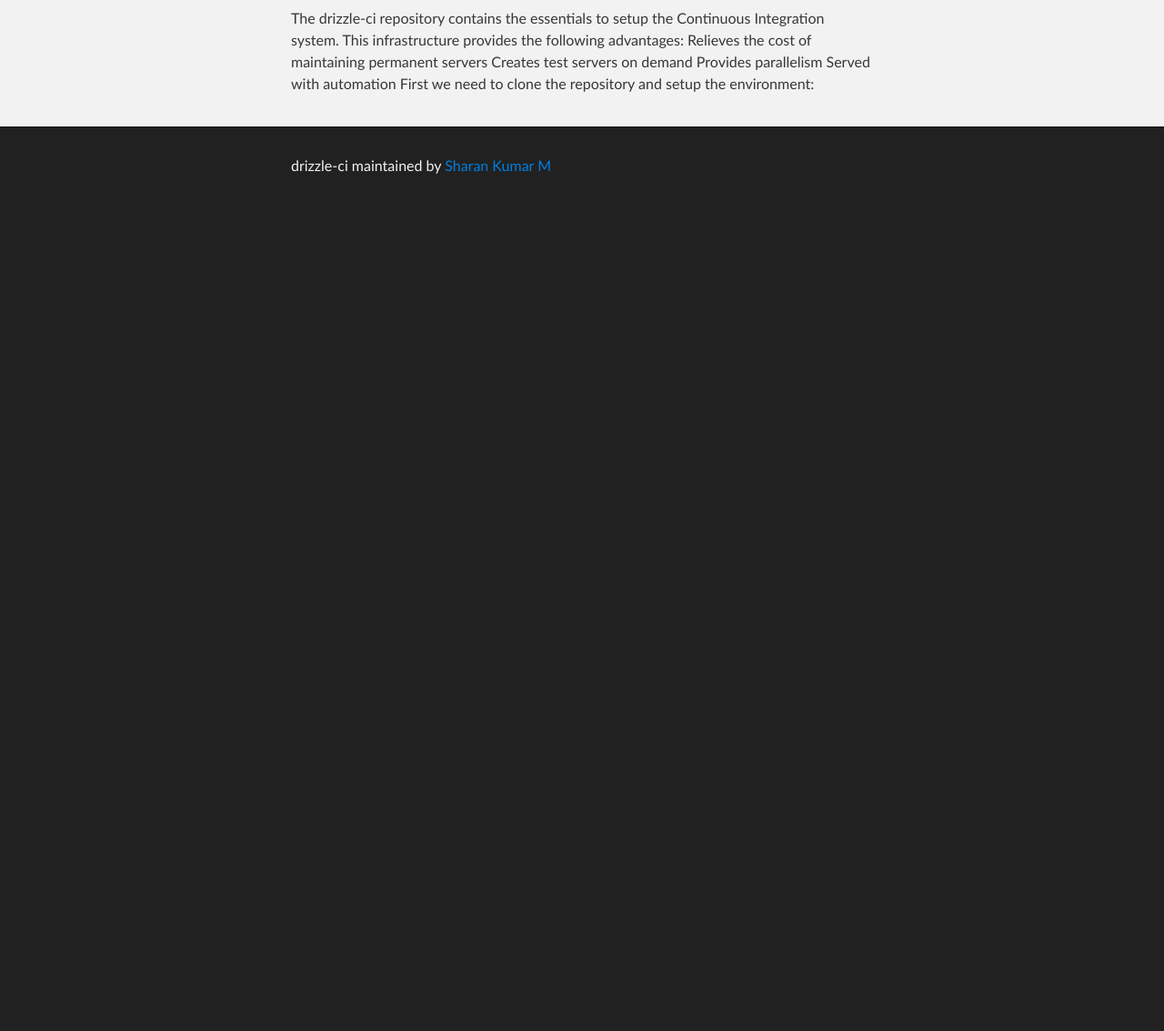
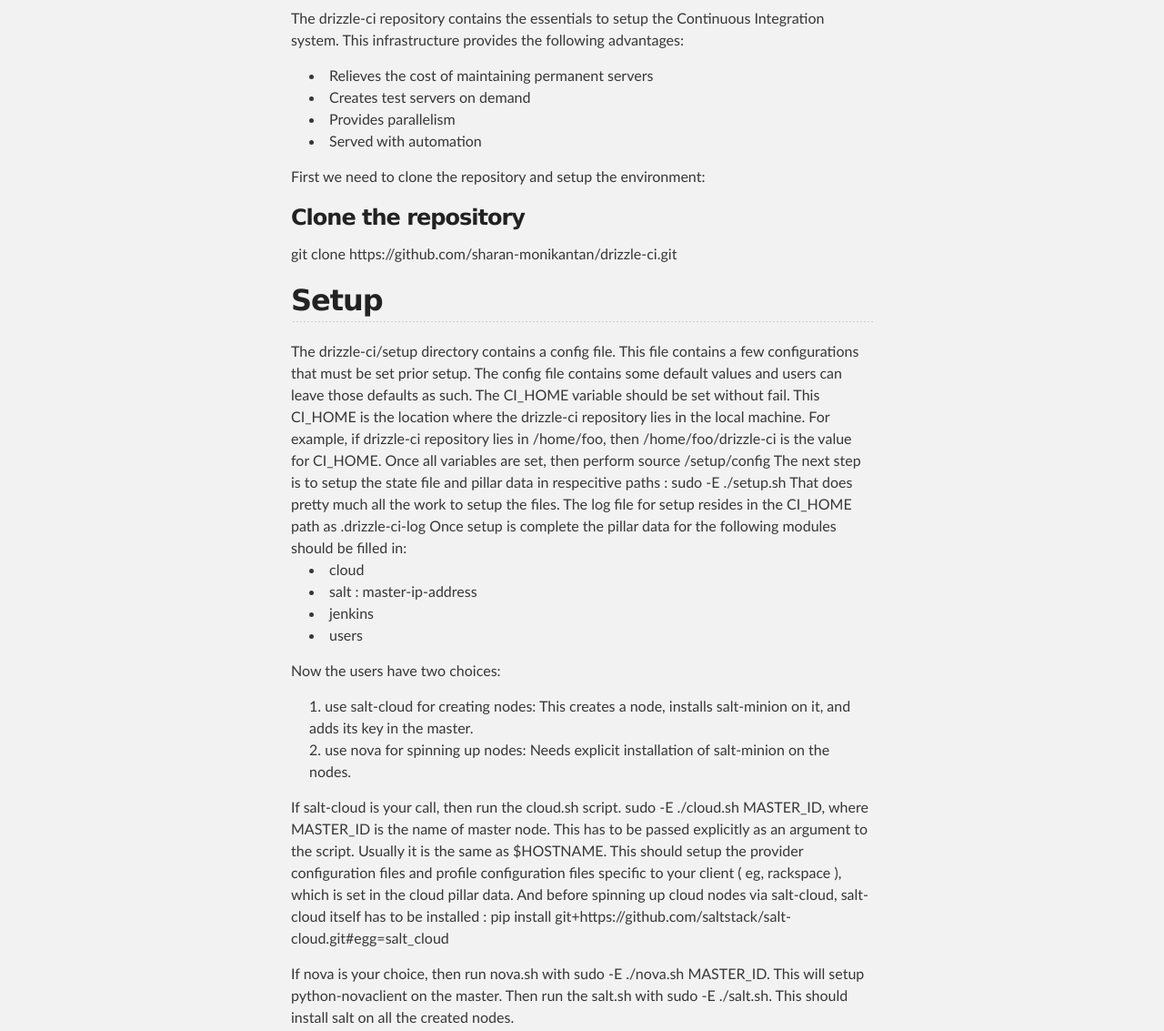
Before and after one commit to sharan-monikantan/drizzle-ci, a plain HTML site: page index.html in a window 1280 px wide. Shown: the part 315-1448 px from the top of the page at 91% size. Before the commit the page ends 800 px from the top, so only its background shows below. Drawn offline with Linux system fonts and the light colour scheme.

Commit message:
documented gh-page

```diff
--- a/index.html
+++ b/index.html
@@ -32,12 +32,46 @@
     <div id="main_content_wrap" class="outer">
       <section id="main_content" class="inner">
         <p>The drizzle-ci repository contains the essentials to setup the Continuous Integration system. This infrastructure provides the following advantages:
+          <ul>
+            <li>Relieves the cost of maintaining permanent servers</li>
+            <li>Creates test servers on demand</li>
+            <li>Provides parallelism</li>
+            <li>Served with automation</li>
+          </ul>
+        </p>
+        <p>First we need to clone the repository and setup the environment:</p>
+        <p>
+          <h3>Clone the repository</h3>
+          <i>git clone https://github.com/sharan-monikantan/drizzle-ci.git</i>
+        </p>
+        <p>
+          <h2>Setup</h2>
+          The drizzle-ci/setup directory contains a config file. This file contains a few configurations that must be set prior setup. The config file contains some default values and users can leave those defaults as such. The <b>CI_HOME</b> variable should be set without fail. This CI_HOME is the location where the drizzle-ci repository lies in the local machine. For example, if drizzle-ci repository lies in /home/foo, then /home/foo/drizzle-ci is the value for CI_HOME. Once all variables are set, then perform <b>source /setup/config</b>
 
-Relieves the cost of maintaining permanent servers
-Creates test servers on demand
-Provides parallelism
-Served with automation
-First we need to clone the repository and setup the environment:</p>
+          The next step is to setup the state file and pillar data in respecitive paths : <b>sudo -E ./setup.sh</b> That does pretty much all the work to setup the files. The log file for setup resides in the CI_HOME path as <b>.drizzle-ci-log</b>
+
+          Once setup is complete the pillar data for the following modules should be filled in:
+	  <ul>
+          <li>cloud</li>
+	  <li>salt : master-ip-address</li>
+	  <li>jenkins</li>
+	  <li>users</li>
+	  </ul>
+       	</p>
+
+        <p>
+	Now the users have two choices:
+	<ol>
+        <li>use salt-cloud for creating nodes: This creates a node, installs salt-minion on it, and adds its key in the master.</li>
+	<li>use nova for spinning up nodes: Needs explicit installation of salt-minion on the nodes.</li>
+	</ol>
+	</p>
+
+  	<p>If salt-cloud is your call, then run the cloud.sh script. <b>sudo -E ./cloud.sh MASTER_ID</b>, where MASTER_ID is the name of master node. This has to be passed explicitly as an argument to the script. Usually it is the same as $HOSTNAME. This should setup the provider configuration files and profile configuration files specific to your client ( eg, rackspace ), which is set in the cloud pillar data. And before spinning up cloud nodes via salt-cloud, salt-cloud itself has to be installed : <b>pip install git+https://github.com/saltstack/salt-cloud.git#egg=salt_cloud</b></p>
+
+    	<p>If nova is your choice, then run nova.sh with <b>sudo -E ./nova.sh MASTER_ID</b>. This will setup python-novaclient on the master. Then run the salt.sh with <b>sudo -E ./salt.sh</b>. This should install salt on all the created nodes.</p>
+
+	<p>Once setup is complete, all that you have to do is one last thing. <b>sudo salt \* state.highstate</b> and it takes care of the magical work of setting up all nodes to required state. And CI system is ready to use!</p>
       </section>
     </div>
 
```
